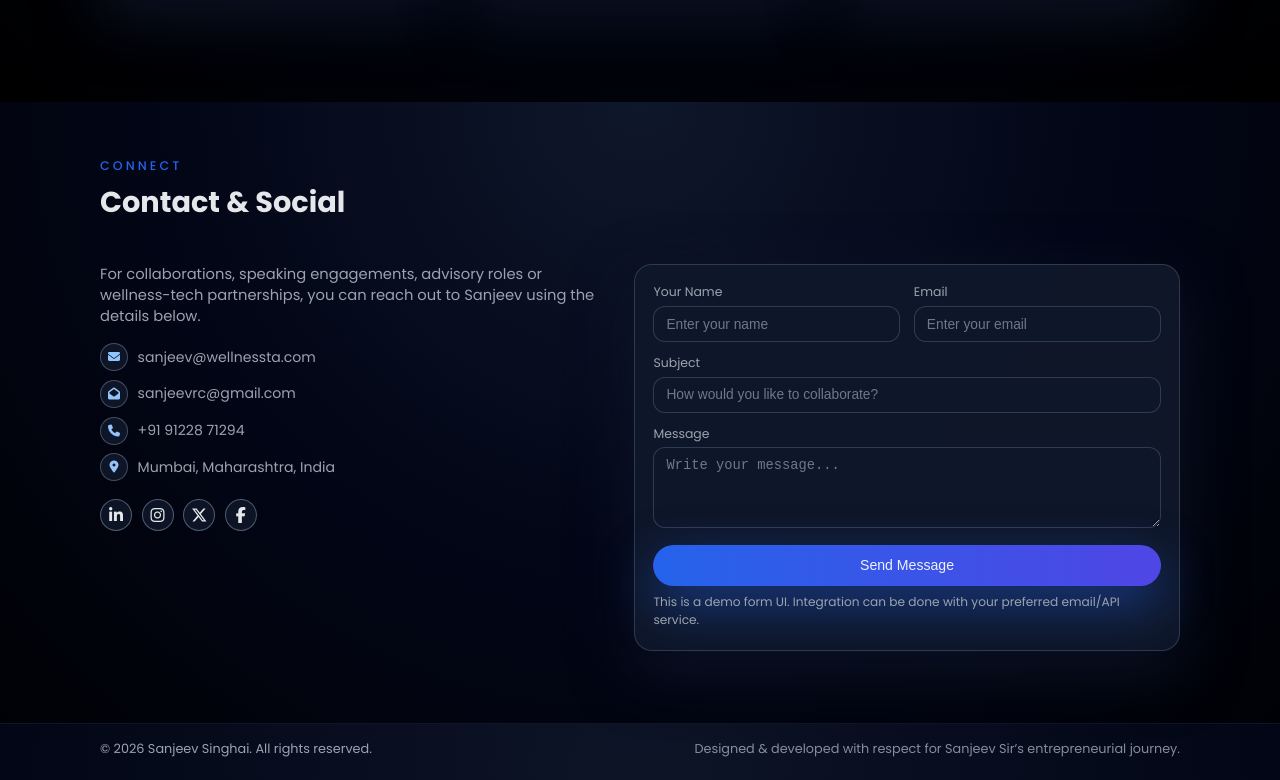
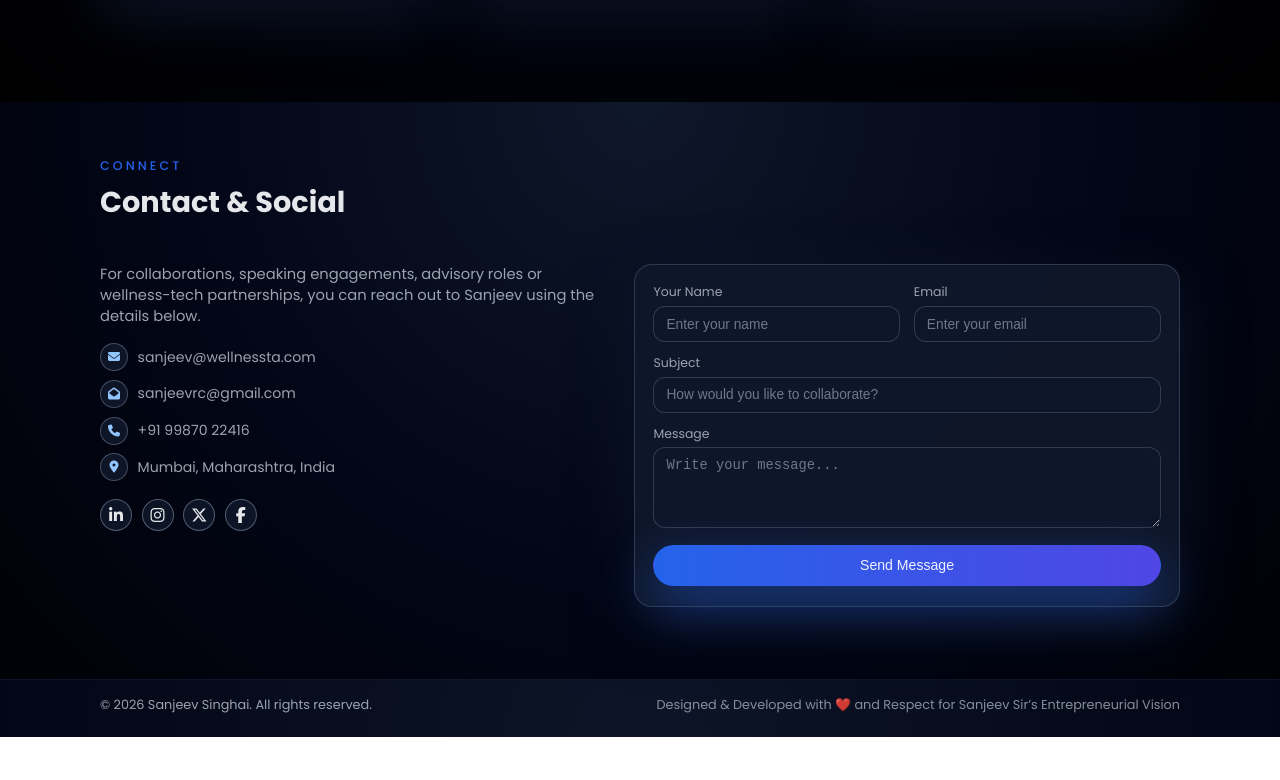
Before and after one commit to wellnesstabhopal/Boss-Portfolio, a plain HTML site: page index.html in a window 1280 px wide. Shown: the part 3098-3878 px from the top of the page. After the commit the page ends 3835 px from the top, so only its background shows below. Drawn offline with nearby package versions, Linux system fonts and the light colour scheme.

Commit message:
change the mobail number and footer last line

```diff
--- a/index.html
+++ b/index.html
@@ -334,7 +334,7 @@
             </li>
             <li>
               <i class="fa-solid fa-phone"></i>
-              <span>+91 91228 71294</span>
+              <span>+91 99870 22416</span>
             </li>
             <li>
               <i class="fa-solid fa-location-dot"></i>
@@ -384,7 +384,7 @@
             Send Message
           </button>
 
-          <p class="form-note">This is a demo form UI. Integration can be done with your preferred email/API service.</p>
+          <!-- <p class="form-note">This is a demo form UI. Integration can be done with your preferred email/API service.</p> -->
         </form>
       </div>
     </div>
@@ -395,7 +395,7 @@
     <div class="container footer-inner">
       <p>© <span id="year"></span> Sanjeev Singhai. All rights reserved.</p>
       <p class="footer-credit">
-        Designed & developed with respect for Sanjeev Sir’s entrepreneurial journey.
+        Designed & Developed with ❤️ and Respect for Sanjeev Sir’s Entrepreneurial Vision
       </p>
     </div>
   </footer>
```
